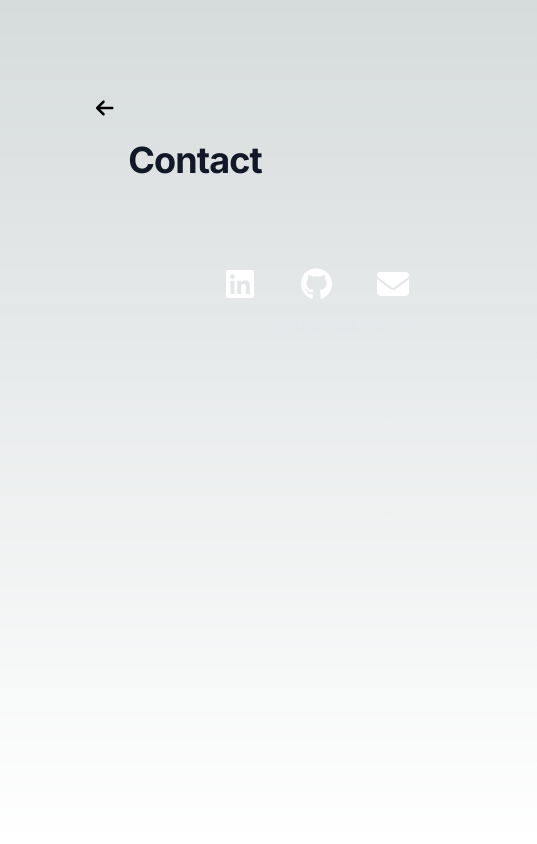
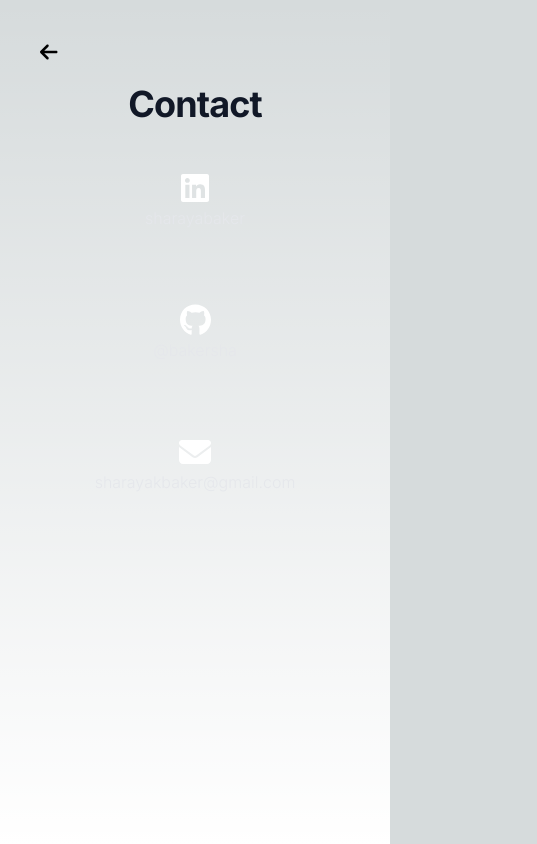
Before and after one commit to bakersha/portfolio_nextjs, a Next.js app in the folder portfolio/: page /contact in a window 390 px wide. Shown: the whole page, 537 px wide, since content can reach past the window. Built offline with nearby package versions, Linux system fonts and the light colour scheme.

Commit message:
Make mobile-friendly

```diff
--- a/portfolio/app/components/card.tsx
+++ b/portfolio/app/components/card.tsx
@@ -2,12 +2,13 @@ import { FontAwesomeIcon } from "@fortawesome/react-fontawesome";
 import '@fortawesome/fontawesome-svg-core/styles.css'
 import { IconDefinition } from "@fortawesome/free-solid-svg-icons";
 
-export default function LinkCard({ url, description, faIcon }: { url: string; description: string; faIcon: IconDefinition; animationDelay: number; }) {
+export default function LinkCard({ url, description, faIcon }: { url: string; description: string; faIcon: IconDefinition; }) {
     return (
         <a href={url} target="_blank"
-            rel="noopener noreferrer" className="block max-w-sm p-6 rounded-md dark:bg-gray-800 dark:border-gray-700 dark:hover:bg-gray-700 w-72 text-center contact-hover">
+            rel="noopener noreferrer" className="flex flex-col items-center relative p-6 rounded-md
+                dark:bg-gray-800 dark:border-gray-700 dark:hover:bg-gray-700 contact-hover ">
             <FontAwesomeIcon icon={faIcon} size="2xl" />
-            <h5 className="mt-3">{description}</h5>
+            <h5>{description}</h5>
         </a>
     )
 }
--- a/portfolio/app/components/columnarLayout.tsx
+++ b/portfolio/app/components/columnarLayout.tsx
@@ -1,5 +1,5 @@
 export default function ColumnarLayout({ children }: { children: React.ReactNode }) {
     return (
-        <div className="grid grid-cols-1 md:grid-cols-2 gap-x-10 gap-y-6 text-base items-left justify-items-center">{children}</div>
+        <div className="grid grid-cols-1 lg:grid-cols-2 gap-x-4 md:gap-x-10 gap-y-2 md:gap-y-4 text-base items-left justify-items-around">{children}</div>
     )
 }
--- a/portfolio/app/contact/page.tsx
+++ b/portfolio/app/contact/page.tsx
@@ -1,20 +1,19 @@
 import BackButton from "../components/button";
 import LinkCard from "../components/card";
-import { FontAwesomeIcon } from '@fortawesome/react-fontawesome'
 import { faGithub, faLinkedin } from '@fortawesome/free-brands-svg-icons'
 import { faEnvelope } from '@fortawesome/free-solid-svg-icons'
 import '@fortawesome/fontawesome-svg-core/styles.css'
 
 export default function Contact() {
     return (
-        <main className="flex min-h-screen flex-col items-left p-24">
+        <main className="flex min-h-screen flex-col p-10 md:p-24">
             <BackButton></BackButton>
-            <h1 className="text-center">Contact</h1>
-            <div className="mx-auto mt-16 max-w-4xl sm:mt-20 lg:mt-24 lg:max-w-6xl">
-                <div className="grid grid-cols-3 gap-x-8 gap-y-6 text-base font-semibold leading-7 text-white sm:grid-cols-1 md:flex lg:gap-x-10 items-center">
-                    <LinkCard url="https://www.linkedin.com/in/sharayabaker/" description="sharayabaker" faIcon={faLinkedin} animationDelay={3}></LinkCard>
-                    <LinkCard url="https://github.com/bakersha/" description="@bakersha" faIcon={faGithub} animationDelay={6}></LinkCard>
-                    <LinkCard url="mailto:sharayakbaker@gmail.com" description="sharayakbaker@gmail.com" faIcon={faEnvelope} animationDelay={9}></LinkCard>
+            <div className="grid overflow-hidden relative items-center justify-center">
+                <h1 className="pb-6 md:pb-10 place-self-center">Contact</h1>
+                <div className="grid grid-cols-1 lg:grid-cols-3 gap-x-8 gap-y-6 text-base font-semibold leading-7 text-white">
+                    <div className="col-span-1"><LinkCard url="https://www.linkedin.com/in/sharayabaker/" description="sharayabaker" faIcon={faLinkedin} /></div>
+                    <div className="col-span-1"><LinkCard url="https://github.com/bakersha/" description="@bakersha" faIcon={faGithub} /></div>
+                    <div className="col-span-1"><LinkCard url="mailto:sharayakbaker@gmail.com" description="sharayakbaker@gmail.com" faIcon={faEnvelope} /></div>
                 </div>
             </div>
         </main>
--- a/portfolio/app/experience/page.tsx
+++ b/portfolio/app/experience/page.tsx
@@ -3,7 +3,6 @@ import ColumnarLayout from "../components/columnarLayout"
 import { FontAwesomeIcon } from '@fortawesome/react-fontawesome'
 import { faArrowUpRightFromSquare } from '@fortawesome/free-solid-svg-icons'
 import '@fortawesome/fontawesome-svg-core/styles.css'
-import Pill from "../components/pill"
 
 const jobs = [
     {
@@ -64,12 +63,12 @@ const jobs = [
 
 export default function Experience() {
     return (
-        <main className="flex min-h-screen flex-col items-left p-24">
-            <span className="pl-16"><BackButton></BackButton></span>
+        <main className="flex min-h-screen flex-col items-left md:p-24">
+            <BackButton></BackButton>
             <ColumnarLayout>
-                <div>
+                <div className="col-span-1">
                     {jobs.map((job) => (
-                        <div key={job.employer} className="pl-16 mb-5">
+                        <div key={job.employer} className="mb-5">
                             {job.level == "top" && <h1 className="text-2xl font-semibold leading-9 text-gray-700">
                                 {job.employer} <a className="ms-2"
                                     href={job.url} target="_blank"
@@ -87,7 +86,7 @@ export default function Experience() {
                     ))}
                 </div>
                 <div>
-                    <div className="pl-16 mb-5">
+                    <div className="mb-5">
                         <h1 className="text-2xl font-semibold leading-9 text-gray-700 ">
                             Oregon State University <a className="ms-2 hover-glow"
                                 href="https://engineering.oregonstate.edu/Academics/Degrees/computer-science" target="_blank"
@@ -96,7 +95,7 @@ export default function Experience() {
                         <h2 className="text-base leading-7 font-light text-gray-400">BS Computer Science</h2>
                         <h3 className="text-base leading-7 font-extralight text-gray-500">Class of 2019</h3>
                     </div>
-                    <div className="pl-16 mb-5 col-span-1">
+                    <div className="mb-5 col-span-1">
                         <h1 className="text-2xl font-semibold leading-9 text-gray-700">
                             University of Oregon <a className="ms-2 hover-glow" href="https://religion.uoregon.edu/"
                                 target="_blank" rel="noopener noreferrer"><FontAwesomeIcon icon={faArrowUpRightFromSquare} size="2xs"></FontAwesomeIcon></a>
--- a/portfolio/app/globals.css
+++ b/portfolio/app/globals.css
@@ -32,7 +32,6 @@ h1 {
   @apply font-bold;
   @apply tracking-tight;
   @apply text-gray-900;
-  @apply sm:text-6xl;
 }
 
 h2 {
@@ -91,3 +90,7 @@ FontAwesomeIcon {
   -o-animation: fa-bounce 1s linear;
   animation: fa-bounce 1s linear;
 }
+.fa-ul {
+  float: left !important;
+  margin-left: 32px !important;
+}
--- a/portfolio/app/page.tsx
+++ b/portfolio/app/page.tsx
@@ -5,7 +5,7 @@ import NightSkyParticles from './components/particles'
 
 export default function Home() {
   return (
-    <main className="flex min-h-screen flex-col items-center p-24 justify-evenly">
+    <main className="flex min-h-screen flex-col items-center p-10 m:p-24 justify-evenly">
       <h1 className="z-10">Hello there.</h1>
       <p className="text-lg text-gray-300 max-w-2xl z-10">
         I&apos;m Sharaya.<br />I&apos;m a full stack dev with 4 years of experience building internal apps for banks. My tech journey started with User Acceptance testing back in 2012 before I became a QA tester in 2016 and finally a developer in 2019.
@@ -19,7 +19,7 @@ export default function Home() {
         </div>
       </div>
       <footer>
-        <p className="ml-16">Designed and written by me using <a href="https://nextjs.org/" target="_blank" rel="noopener noreferrer" className="text-indigo-700 hover-glow">NextJS</a>, <a href="https://tailwindcss.com/" target="_blank" rel="noopener noreferrer" className="text-indigo-700 hover-glow">TailwindCSS</a>, <a href="https://particles.js.org/" target="_blank" rel="noopener noreferrer" className="text-indigo-700 hover-glow">tsParticles</a>, and <a href="https://aws.amazon.com/" target="_blank" rel="noopener noreferrer" className="text-indigo-700 hover-glow">AWS</a>.</p>
+        <p className="mx-6 m:mx-16">Designed and written by me using <a href="https://nextjs.org/" target="_blank" rel="noopener noreferrer" className="text-indigo-700 hover-glow">NextJS</a>, <a href="https://tailwindcss.com/" target="_blank" rel="noopener noreferrer" className="text-indigo-700 hover-glow">TailwindCSS</a>, <a href="https://particles.js.org/" target="_blank" rel="noopener noreferrer" className="text-indigo-700 hover-glow">tsParticles</a>, and <a href="https://aws.amazon.com/" target="_blank" rel="noopener noreferrer" className="text-indigo-700 hover-glow">AWS</a>.</p>
       </footer>
       <NightSkyParticles></NightSkyParticles>
     </main>
--- a/portfolio/tailwind.config.ts
+++ b/portfolio/tailwind.config.ts
@@ -23,7 +23,6 @@ const config: Config = {
           "0 0px 65px rgba(255, 255,255, 0.2)"
         ]
       }
-
     },
   },
   plugins: [],
```
Also changed, not shown: portfolio/app/about/page.tsx (+12 -13 lines).
